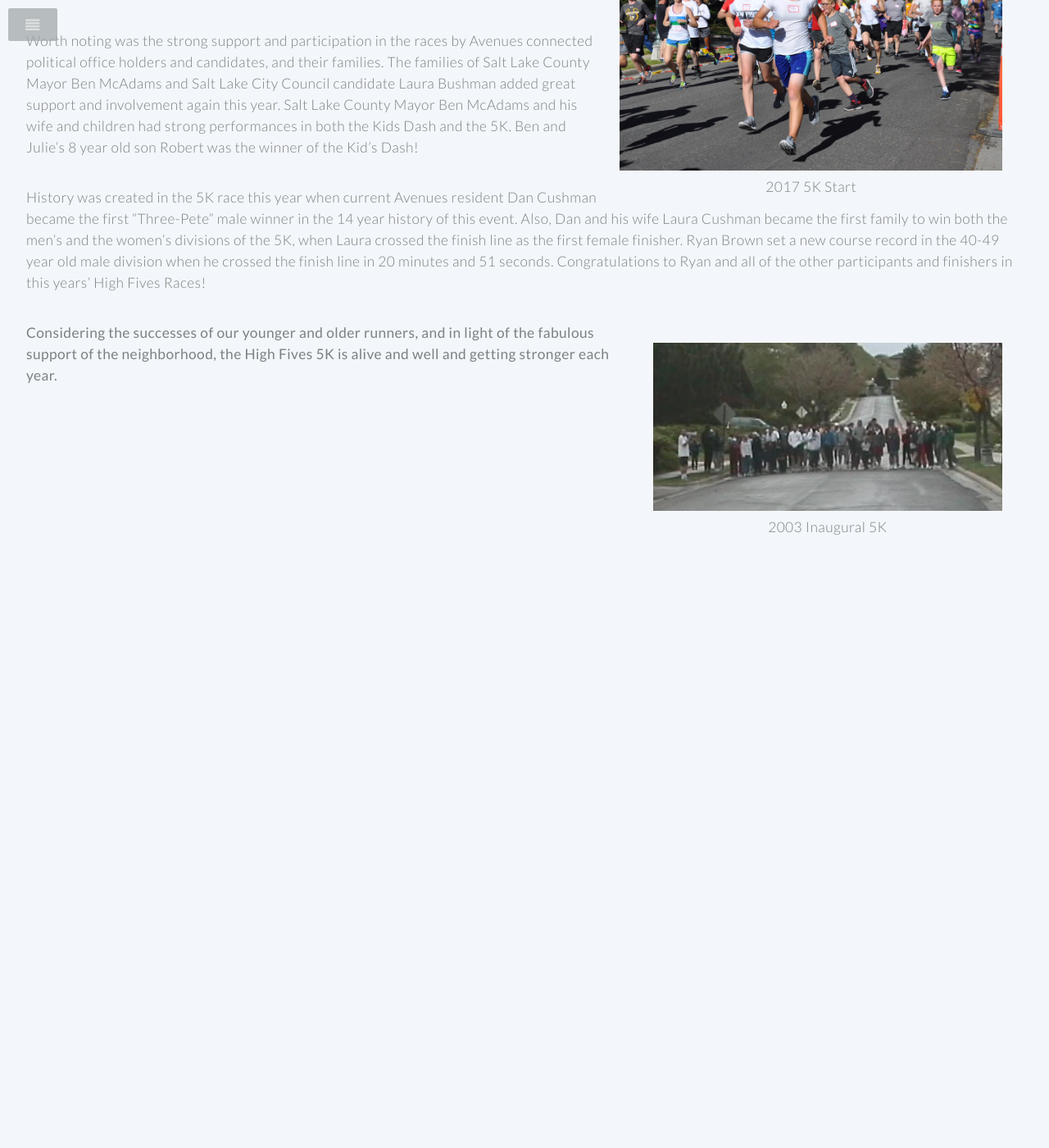
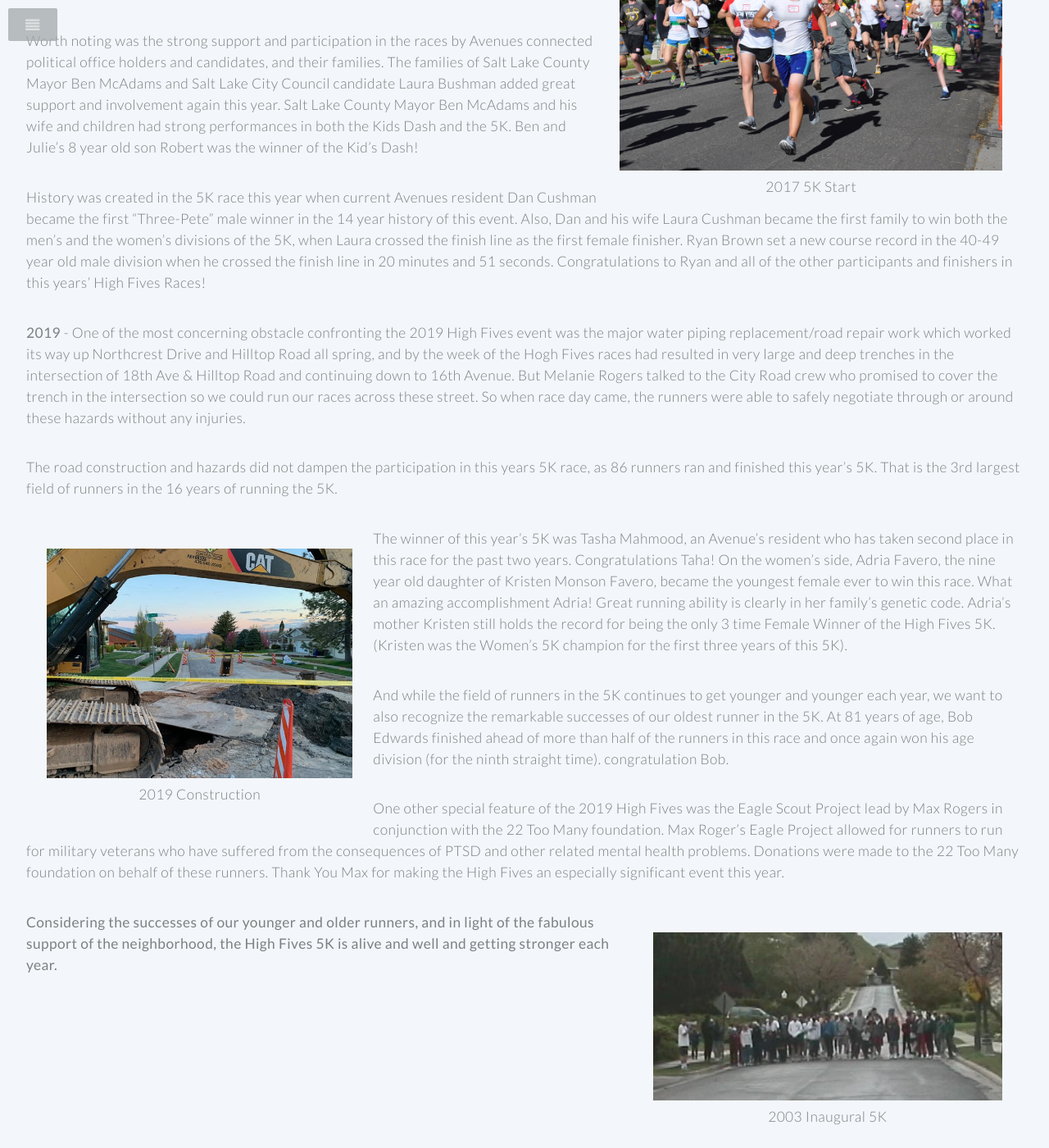
Before and after one commit to benhansen-io/HighFives5k, a Jekyll site: the page built from race-history.md, in a window 1280 px wide and 1400 px high, scrolled down 4404 px. Shown: the whole window at 82% size. Built offline with Jekyll 4.4.1, drawn with Linux system fonts in a browser that asks for light colours; before the commit the page ends 5085 px from its top, so only the background shows below that.

Commit message:
Update history and menus

```diff
--- a/_layouts/default.html
+++ b/_layouts/default.html
@@ -44,6 +44,7 @@
                     <li class="submenu">
                     <a>Race Results</a>
           <ul>
+              <li><a href="/results/2019.html">2019</a></li>
               <li><a href="/results/2018.html">2018</a></li>
               <li><a href="/results/2017.html">2017</a></li>
               <li><a href="/results/2016.html">2016</a></li>
@@ -76,6 +77,7 @@
         <li class="submenu">
         <a>Division Winners</a>
           <ul>
+              <li><a href="/divisionwinners/2019.html">2019</a></li>
               <li><a href="/divisionwinners/2018.html">2018</a></li>
               <li><a href="/divisionwinners/2017.html">2017</a></li>
               <li><a href="/divisionwinners/2016.html">2016</a></li>
--- a/divisionwinners/2019.html
+++ b/divisionwinners/2019.html
@@ -2,7 +2,7 @@
 layout: divisionwinner
 title: 2019 Division Winners
 ---
-<tr><td>Male Winner</td><td>Taha Mahood</td><td>20:15</td></tr>
+<tr><td>Male Winner</td><td>Taha Mamhood</td><td>20:15</td></tr>
 <tr><td>Female Winner</td><td>Adria Favero</td><td>23:20</td></tr>
 <tr><td>Under 10 Female</td><td>Adria Favero</td><td>23:20</td></tr>
 <tr><td>Under 10 Male</td><td>Cade Black</td><td>25:18</td></tr>
--- a/race-history.md
+++ b/race-history.md
@@ -75,6 +75,21 @@ Worth noting was the strong support and participation in the races by Avenues  c
 
 History was created in the 5K race this year when current Avenues resident Dan Cushman became the first “Three-Pete” male winner in the 14 year history of this event. Also,  Dan and his wife Laura Cushman became the first family to win both the men’s and the women’s divisions of the 5K, when Laura crossed the finish line as the first female finisher. Ryan Brown set a new course record in the 40-49 year old male division when he crossed the finish line in 20 minutes and 51 seconds. Congratulations to Ryan and all of the other participants and finishers in this years’ High Fives Races!
 
+**2019** - One of the most concerning obstacle confronting the 2019 High Fives event was the major water piping replacement/road repair work which worked its way up Northcrest Drive and Hilltop Road all spring, and by the week of the Hogh Fives races had resulted in very large and deep trenches in the intersection of 18th Ave & Hilltop Road and continuing down to 16th Avenue. But Melanie Rogers talked to the City Road crew who promised to cover the trench in the intersection so we could run our races across these street. So when race day came, the runners were able to safely negotiate through or around these hazards without any injuries.
+
+The road construction and hazards did not dampen the participation in this years 5K race, as 86 runners ran and finished this year’s 5K. That is the 3rd largest field of runners in the 16 years of running the 5K.
+
+<figure style="padding: 25px; float: left;">
+<img style="height: 280px;" src="images/2019history.jpg" />
+<figcaption style="text-align: center;">2019 Construction</figcaption>
+</figure>
+
+The winner of this year’s 5K was Tasha Mahmood, an Avenue’s resident who has taken second place in this race for the past two years. Congratulations Taha! On the women’s side, Adria Favero, the nine year old daughter of Kristen Monson Favero, became the youngest female ever to win this race. What an amazing accomplishment Adria! Great running ability is clearly in her family’s genetic code. Adria’s mother Kristen still holds the record for being the only 3 time Female Winner of the High Fives 5K. (Kristen was the Women’s 5K champion for the first three years of this 5K).
+
+And while the field of runners in the 5K continues to get younger and younger each year, we want to also recognize the remarkable successes of our oldest runner in the 5K. At 81 years of age, Bob Edwards finished ahead of more than half of the runners in this race and once again won his age division (for the ninth straight time). congratulation Bob.
+
+One other special feature of the 2019 High Fives was the Eagle Scout Project lead by Max Rogers in conjunction with the 22 Too Many foundation. Max Roger’s Eagle Project allowed for runners to run for military veterans who have suffered from the consequences of PTSD and other related mental health problems. Donations were made to the 22 Too Many foundation on behalf of these runners. Thank You Max for making the High Fives an especially significant event this year.
+
 <figure style="padding: 25px; float: right;">
 <img style="height: 205px;" src="images/2003start.bmp" />
 <figcaption style="text-align: center;">2003 Inaugural 5K</figcaption>
--- a/results/2019.html
+++ b/results/2019.html
@@ -2,7 +2,7 @@
 layout: raceresults-age-gender
 title: 2019 Race Results
 ---
-<tr><td>1</td><td>Taha Mahood</td><td>55</td><td>Male</td><td>20:15</td></tr>
+<tr><td>1</td><td>Taha Mahmood</td><td>55</td><td>Male</td><td>20:15</td></tr>
 <tr><td>2</td><td>Harry Edwards</td><td>18</td><td>Male</td><td>20:52</td></tr>
 <tr><td>3</td><td>Jason Wheeler</td><td>39</td><td>Male</td><td>21:00</td></tr>
 <tr><td>4</td><td>Cole Cox</td><td>15</td><td>Male</td><td>23:06</td></tr>
```
Also changed, not shown: images/2019history.jpg (added).
